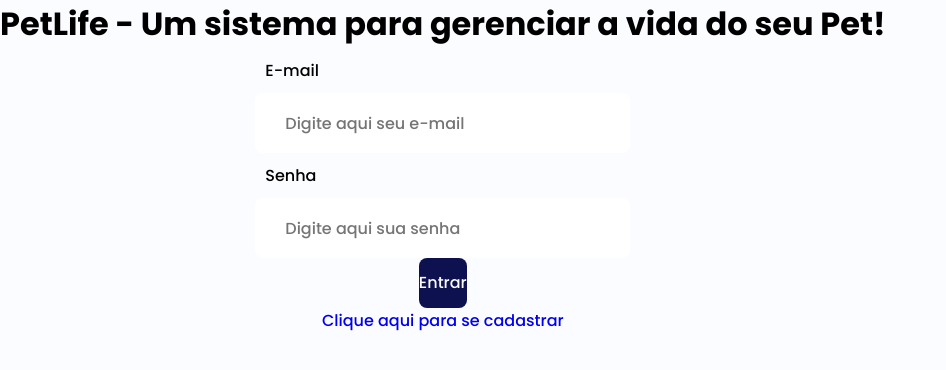
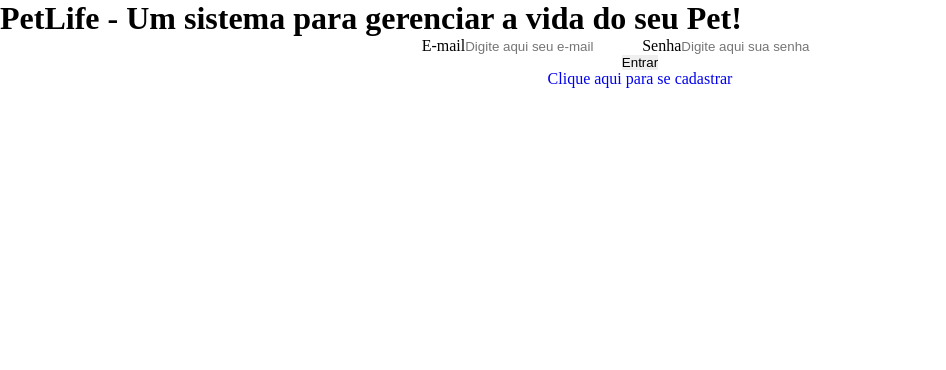
Before and after one commit to paulolemosfn/PetLife, a Next.js app: page / in a window 1280 px wide. Shown: the top 370 px of the page, without its empty margins (0-946 px from the left). Built offline with nearby package versions, Linux system fonts and the light colour scheme.

Commit message:
Iniciando refatoração

```diff
--- a/components/header.js
+++ b/components/header.js
@@ -1,3 +1,5 @@
+import Head from 'next/head'
+
 function Header() {
   return <>
     <header>
--- /dev/null
+++ b/components/layout/layout.js
@@ -0,0 +1,23 @@
+import Head from 'next/head'
+
+import styles from './layout.module.css'
+
+export default function Layout({ children }) {
+
+  return (
+    <>
+      <Head>
+        <link rel="preconnect" href="https://fonts.gstatic.com" />
+        <link href="https://fonts.googleapis.com/css2?family=Open+Sans&family=Poppins:wght@500;700&display=swap" rel="stylesheet" />
+      </Head>
+      <header className={styles.header}>
+        <nav>
+          <h1>O sistema de gestão do seu pet!</h1>
+        </nav>
+      </header>
+      <main>{children}</main>
+      <footer>Todos os direitos reservados!</footer>
+    </>
+  )
+
+}
--- /dev/null
+++ b/components/layout/layout.module.css
@@ -0,0 +1,3 @@
+.header {
+  height: 10vh;
+}
--- a/styles/global.css
+++ b/styles/global.css
@@ -5,89 +5,3 @@
   text-decoration: none;
   box-sizing: border-box;
 }
-
-html{
-  --black: #0D114F;
-  --white: #FAFAFA;
-  --red: #E83F5B;
-  --ligth-blue:#E0ECFF;
-  --blue:#3485FF;
-  --background: #FBFCFF;
-  --overlay:#040911;
-  --icons-details:#A5B0C1;
-
-  --grey-grey: #4D5E77;
-  --grey-medium: #eaecf2;
-  --grey-dark:#4D5E77;
-  --grey-blue:#A1B2CD;
-  --grey-light:#E5EAF1;
-
-  /* *** 1rem = 16px (usa) 100% *** */
-  font-size: 62.5%; /*10px */
-}
-
-body{
-  display:flex;
-  height: 100vh;
-  background: var(--background)
-}
-
-body, button, input, textarea{
-  font-size: clamp(14px, 1.6rem, 2vw);
-
-  /* font-family: 'Open Sans', sans-serif; */
-  font-family: 'Poppins', sans-serif;
-}
-
-form {
-  display: flex;
-  flex-direction: column;
-}
-
-/* input and buttons */
-input, button, .button{
-  border-radius:0.8rem;
-  height: 5rem;
-}
-
-button, .button{
-  font-family: 'Poppins';
-  font-weight: 500;
-  line-height: 0;
-
-  display: flex;
-  align-items: center;
-  justify-content: center;
-
-  background: var(--black);
-  color: var(--white);
-
-  transition: filter .2s;
-
-  cursor:pointer ;
-}
-
-button:hover, .button:hover{
-  filter: brightness(1.2);
-}
-
-
-/* HEADER */
-label {
-  padding: 1rem;
-}
-
-input {
-  padding: 3rem;
-}
-
-/* Cards */
-.cards {
-  display: flex;
-  width: 100%;
-  flex-direction: row;
-}
-
-.card {
-  width: stretch;
-}
```
Also changed, not shown: pages/pets/index.js (+6 -5 lines), 1 other file (tests, documents, lock files or other folders).
